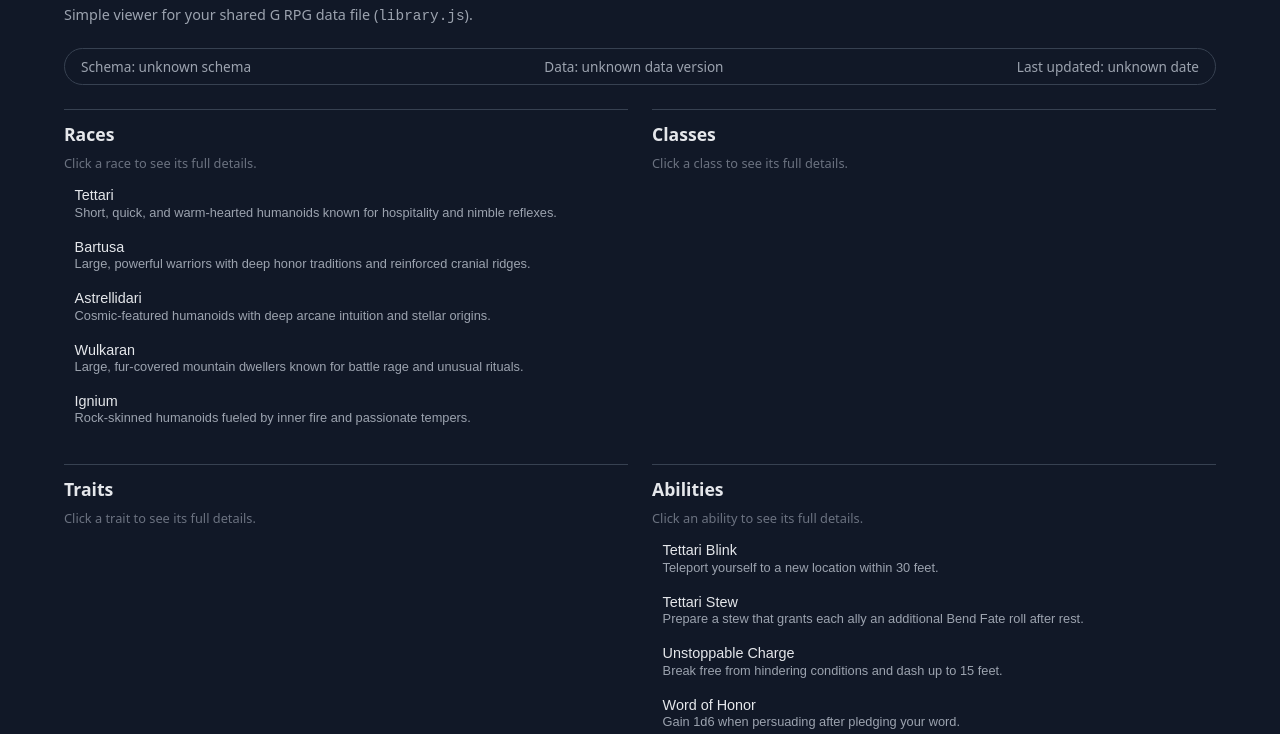
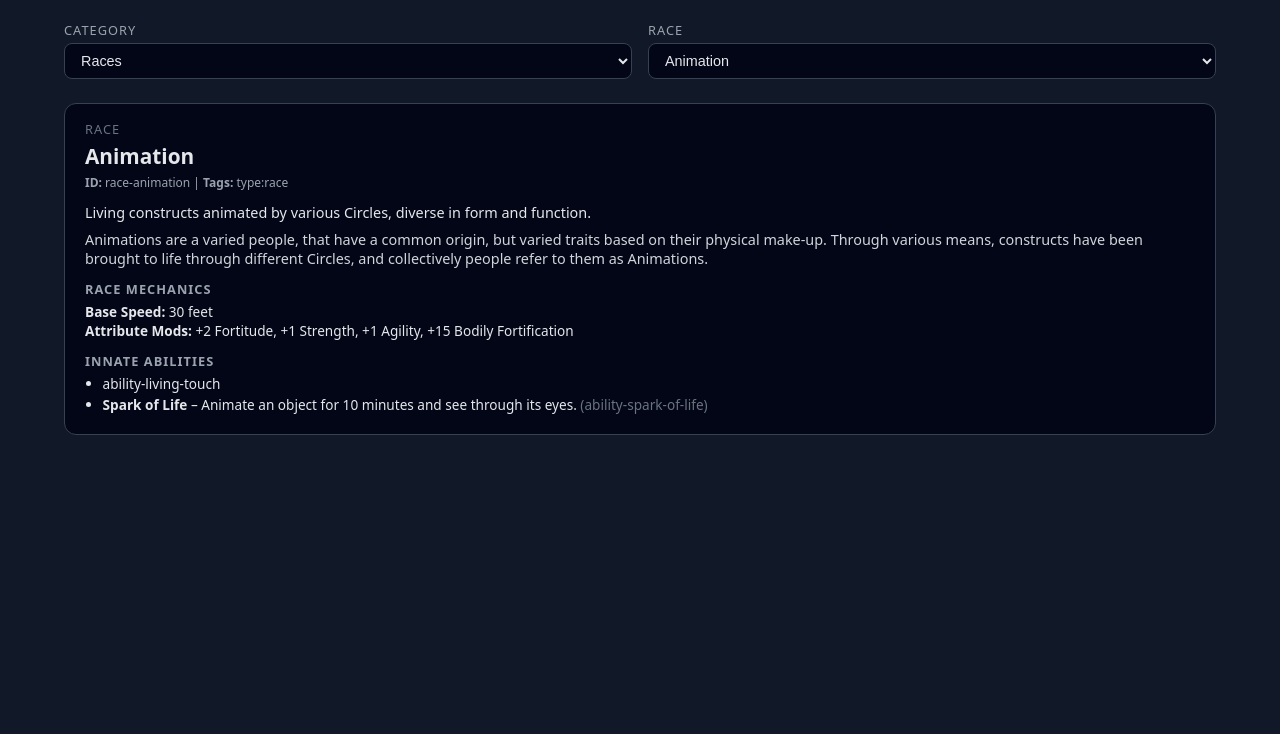
Before and after one commit to jhetonthenet/GRPG, a plain HTML site: page index.html in a window 1280 px wide. Shown: the part 66-800 px from the top of the page. Drawn offline with Linux system fonts and the light colour scheme.

Commit message:
OVERHAUL
Added dropdown controls for category and record selection, enhancing user interaction with the G RPG Library Viewer.

```diff
--- a/index.html
+++ b/index.html
@@ -5,12 +5,6 @@
   <title>G RPG Library Viewer</title>
   <meta name="viewport" content="width=device-width, initial-scale=1.0" />
 
-  <!--
-    BASIC STYLES
-    ------------
-    Dark background, light text, simple 2-column grid of lists
-    plus a details panel below.
-  -->
   <style>
     * {
       box-sizing: border-box;
@@ -33,108 +27,54 @@
 
     h1 {
       font-size: 1.8rem;
-      margin-bottom: 0.5rem;
-    }
-
-    .subtitle {
-      font-size: 0.9rem;
-      color: #9ca3af;
       margin-bottom: 1.5rem;
     }
 
-    .meta-bar {
-      background: #111827;
-      border-radius: 999px;
-      border: 1px solid #374151;
-      padding: 0.5rem 1rem;
+    /* --- Dropdown row layout --- */
+    .controls-row {
+      display: flex;
+      flex-wrap: wrap;
+      gap: 1rem;
       margin-bottom: 1.5rem;
-      font-size: 0.85rem;
-      color: #9ca3af;
-      display: flex;
-      justify-content: space-between;
-      align-items: center;
-      gap: 1rem;
-      white-space: nowrap;
-      overflow: hidden;
     }
 
-    .meta-bar span {
-      overflow: hidden;
-      text-overflow: ellipsis;
+    .select-group {
+      display: flex;
+      flex-direction: column;
+      gap: 0.25rem;
+      min-width: 220px;
+      flex: 1 1 220px;
     }
 
-    .grid {
-      display: grid;
-      grid-template-columns: repeat(2, minmax(0, 1fr));
-      gap: 1.5rem;
-      margin-bottom: 2rem;
-    }
-
-    @media (max-width: 900px) {
-      .grid {
-        grid-template-columns: 1fr;
-      }
-    }
-
-    .section-card {
-      border-top: 1px solid #374151;
-      padding-top: 0.75rem;
-    }
-
-    .section-title {
-      font-size: 1.1rem;
-      font-weight: 600;
-      margin-bottom: 0.5rem;
-    }
-
-    .list-help {
+    .select-label {
       font-size: 0.8rem;
-      color: #6b7280;
-      margin-bottom: 0.5rem;
-    }
-
-    .record-list {
-      list-style: none;
-      max-height: 260px;
-      overflow-y: auto;
-      padding-right: 0.25rem;
-    }
-
-    .record-button {
-      width: 100%;
-      text-align: left;
-      font-size: 0.9rem;
-      padding: 0.4rem 0.6rem;
-      margin-bottom: 0.25rem;
-      border-radius: 0.375rem;
-      border: 1px solid transparent;
-      background: transparent;
-      color: inherit;
-      cursor: pointer;
-      transition: background 0.12s ease, border-color 0.12s ease;
-    }
-
-    .record-button:hover {
-      background: #1f2937;
-      border-color: #374151;
-    }
-
-    .record-button.active {
-      background: #111827;
-      border-color: #10b981;  /* emerald accent */
-      color: #ecfdf5;
-    }
-
-    .record-name {
-      font-weight: 500;
-      margin-bottom: 0.1rem;
-    }
-
-    .record-summary {
-      font-size: 0.8rem;
+      text-transform: uppercase;
+      letter-spacing: 0.08em;
       color: #9ca3af;
     }
 
+    select {
+      background: #020617;
+      color: #e5e7eb;
+      border-radius: 0.5rem;
+      border: 1px solid #374151;
+      padding: 0.5rem 0.75rem;
+      font-size: 0.9rem;
+      outline: none;
+      cursor: pointer;
+    }
+
+    select:focus {
+      border-color: #10b981;
+      box-shadow: 0 0 0 1px #10b98144;
+    }
+
+    select:disabled {
+      opacity: 0.4;
+      cursor: not-allowed;
+    }
+
+    /* --- Details card --- */
     .details-card {
       border-radius: 0.75rem;
       border: 1px solid #374151;
@@ -189,6 +129,15 @@
       white-space: pre-line;
     }
 
+    .details-body-text ul {
+      padding-left: 1.1rem;
+      margin: 0.25rem 0;
+    }
+
+    .details-body-text li {
+      margin-bottom: 0.15rem;
+    }
+
     .muted {
       color: #6b7280;
       font-size: 0.85rem;
@@ -200,80 +149,43 @@
   <div class="app-container">
     <header>
       <h1>G RPG Library Viewer</h1>
-      <p class="subtitle">
-        Simple viewer for your shared G&nbsp;RPG data file
-        (<code>library.js</code>).
-      </p>
     </header>
 
-    <!--
-      META BAR
-      --------
-      Filled from GRPG_LIBRARY.meta.
-      Shows schema version, data version, and last updated date.
-    -->
-    <div class="meta-bar" id="metaBar">
-      <span>Loading library...</span>
-    </div>
-
-    <!--
-      FOUR CATEGORY LISTS
-      -------------------
-      Races, Classes, Traits, Abilities.
-      Each <ul> is populated by JavaScript using GRPG_LIBRARY.<category>.
-    -->
     <main>
-      <section class="grid">
-        <div class="section-card">
-          <h2 class="section-title">Races</h2>
-          <p class="list-help">Click a race to see its full details.</p>
-          <ul id="raceList" class="record-list"></ul>
+      <!-- CATEGORY + RECORD DROPDOWNS -->
+      <section class="controls-row">
+        <div class="select-group">
+          <label for="categorySelect" class="select-label">Category</label>
+          <select id="categorySelect">
+            <option value="">Select a category…</option>
+            <!-- Options filled by JS -->
+          </select>
         </div>
 
-        <div class="section-card">
-          <h2 class="section-title">Classes</h2>
-          <p class="list-help">Click a class to see its full details.</p>
-          <ul id="classList" class="record-list"></ul>
-        </div>
-
-        <div class="section-card">
-          <h2 class="section-title">Traits</h2>
-          <p class="list-help">Click a trait to see its full details.</p>
-          <ul id="traitList" class="record-list"></ul>
-        </div>
-
-        <div class="section-card">
-          <h2 class="section-title">Abilities</h2>
-          <p class="list-help">Click an ability to see its full details.</p>
-          <ul id="abilityList" class="record-list"></ul>
+        <div class="select-group">
+          <label for="recordSelect" class="select-label" id="recordSelectLabel">
+            Record
+          </label>
+          <select id="recordSelect" disabled>
+            <option value="">Select a record…</option>
+            <!-- Options filled by JS -->
+          </select>
         </div>
       </section>
 
-      <!--
-        DETAILS PANEL
-        -------------
-        When you click a record in any list, we update this panel
-        to show all the info about that record.
-      -->
+      <!-- DETAILS PANEL -->
       <section class="details-card" id="detailsPanel">
-        <p class="muted">Select a race, class, trait, or ability to see its details here.</p>
+        <p class="muted">
+          Choose a category, then a specific entry to see its full details here.
+        </p>
       </section>
     </main>
   </div>
 
-  <!--
-    1) Load the data file first.
-       This creates global window.GRPG_LIBRARY and window.TAG_DEFINITIONS.
-  -->
+  <!-- Load data file (defines window.GRPG_LIBRARY) -->
   <script src="library.js"></script>
 
-  <!--
-    2) Simple script that reads GRPG_LIBRARY and renders the page.
-  -->
   <script>
-    // Keep track of the currently selected button so we can style it.
-    var currentActiveButton = null;
-
     // Helper: safely get the library object (or null if missing).
     function getLibrary() {
       if (window.GRPG_LIBRARY) {
@@ -282,89 +194,103 @@
       return null;
     }
 
-    // Fill in the meta bar at the top of the page.
-    function renderMetaInfo(library) {
-      var meta = library.meta || {};
-      var schemaVersion = meta.schemaVersion || "unknown schema";
-      var dataVersion   = meta.dataVersion   || "unknown data version";
-      var lastUpdated   = meta.lastUpdated   || "unknown date";
-
-      var metaBar = document.getElementById("metaBar");
-      metaBar.innerHTML =
-        "<span>Schema: " + schemaVersion + "</span>" +
-        "<span>Data: " + dataVersion + "</span>" +
-        "<span>Last updated: " + lastUpdated + "</span>";
+    // Helper: format keys like "baseSpeedFeet" or "dodgeChance" into labels.
+    function formatStatKey(key) {
+      if (!key) return "";
+      var withSpaces = key.replace(/([A-Z])/g, " $1").replace(/_/g, " ");
+      return withSpaces.replace(/\b\w/g, function (c) { return c.toUpperCase(); });
     }
 
-    // Create one clickable list item for a record (race, class, etc.).
-    function addRecordButton(categoryName, record, listElement) {
-      var li = document.createElement("li");
+    // Build a mechanics section for Race records (speed, attribute mods, traits, abilities).
+    function renderRaceMechanics(record, library) {
+      var mech = record.mechanics || {};
+      var lines = [];
 
-      var button = document.createElement("button");
-      button.className = "record-button";
+      // Base speed
+      if (mech.baseSpeedFeet != null) {
+        lines.push('<strong>Base Speed:</strong> ' + mech.baseSpeedFeet + ' feet');
+      }
 
-      var nameDiv = document.createElement("div");
-      nameDiv.className = "record-name";
-      nameDiv.textContent = record.name || "(Unnamed)";
+      // Attribute modifiers
+      if (mech.attributeMods && typeof mech.attributeMods === "object") {
+        var attrs = Object.keys(mech.attributeMods).map(function (key) {
+          var label = formatStatKey(key);
+          var val = mech.attributeMods[key];
+          var sign = val >= 0 ? "+" : "";
+          return sign + val + " " + label;
+        });
+        if (attrs.length) {
+          lines.push('<strong>Attribute Mods:</strong> ' + attrs.join(", "));
+        }
+      }
 
-      var summaryDiv = document.createElement("div");
-      summaryDiv.className = "record-summary";
-      summaryDiv.textContent = record.summary || "";
+      var html = "";
 
-      button.appendChild(nameDiv);
-      button.appendChild(summaryDiv);
+      if (lines.length) {
+        html += '<div class="details-section-label">Race Mechanics</div>';
+        html += '<div class="details-body-text">' + lines.join("<br>") + "</div>";
+      }
 
-      // When you click this item:
-      // 1) mark it as active (green border),
-      // 2) update the details panel with showDetails().
-      button.addEventListener("click", function () {
-        if (currentActiveButton) {
-          currentActiveButton.classList.remove("active");
+      // Innate traits (by name if we have them)
+      if (Array.isArray(mech.innateTraits) && mech.innateTraits.length) {
+        var traitHtml = [];
+        mech.innateTraits.forEach(function (traitId) {
+          var label = traitId;
+          if (library && library.traits && library.traits[traitId]) {
+            var t = library.traits[traitId];
+            label = (t.name || traitId) + ' <span class="muted">(' + traitId + ')</span>';
+          }
+          traitHtml.push(label);
+        });
+
+        if (traitHtml.length) {
+          html += '<div class="details-section-label">Innate Traits</div>';
+          html += '<div class="details-body-text"><ul>';
+          traitHtml.forEach(function (entry) {
+            html += "<li>" + entry + "</li>";
+          });
+          html += "</ul></div>";
         }
-        button.classList.add("active");
-        currentActiveButton = button;
+      }
 
-        showDetails(categoryName, record);
-      });
+      // Innate abilities (pull name + summary from abilities table)
+      if (Array.isArray(mech.innateAbilities) && mech.innateAbilities.length) {
+        var abilityHtml = [];
+        mech.innateAbilities.forEach(function (abilityId) {
+          var label = abilityId;
+          if (library && library.abilities && library.abilities[abilityId]) {
+            var a = library.abilities[abilityId];
+            label = "<strong>" + (a.name || abilityId) + "</strong>";
+            if (a.summary) {
+              label += " – " + a.summary;
+            }
+            label += ' <span class="muted">(' + abilityId + ')</span>';
+          }
+          abilityHtml.push(label);
+        });
 
-      li.appendChild(button);
-      listElement.appendChild(li);
-    }
+        if (abilityHtml.length) {
+          html += '<div class="details-section-label">Innate Abilities</div>';
+          html += '<div class="details-body-text"><ul>';
+          abilityHtml.forEach(function (entry) {
+            html += "<li>" + entry + "</li>";
+          });
+          html += "</ul></div>";
+        }
+      }
 
-    // Render all four category lists from the library object.
-    function renderCategoryLists(library) {
-      var raceList    = document.getElementById("raceList");
-      var classList   = document.getElementById("classList");
-      var traitList   = document.getElementById("traitList");
-      var abilityList = document.getElementById("abilityList");
-
-      raceList.innerHTML    = "";
-      classList.innerHTML   = "";
-      traitList.innerHTML   = "";
-      abilityList.innerHTML = "";
-
-      var raceRecords    = library.races    ? Object.values(library.races)    : [];
-      var classRecords   = library.classes  ? Object.values(library.classes)  : [];
-      var traitRecords   = library.traits   ? Object.values(library.traits)   : [];
-      var abilityRecords = library.abilities? Object.values(library.abilities): [];
-
-      for (var i = 0; i < raceRecords.length; i++) {
-        addRecordButton("Race", raceRecords[i], raceList);
-      }
-      for (var j = 0; j < classRecords.length; j++) {
-        addRecordButton("Class", classRecords[j], classList);
-      }
-      for (var k = 0; k < traitRecords.length; k++) {
-        addRecordButton("Trait", traitRecords[k], traitList);
-      }
-      for (var m = 0; m < abilityRecords.length; m++) {
-        addRecordButton("Ability", abilityRecords[m], abilityList);
-      }
+      return html;
     }
 
     // Update the big details panel with the chosen record.
     function showDetails(categoryName, record) {
       var detailsPanel = document.getElementById("detailsPanel");
+
+      if (!record) {
+        detailsPanel.innerHTML =
+          '<p class="muted">Choose a category, then a specific entry to see its full details here.</p>';
+        return;
+      }
 
       var tagsArray = Array.isArray(record.tags) ? record.tags : [];
       var tags = tagsArray.length > 0 ? tagsArray.join(", ") : "—";
@@ -390,6 +316,12 @@
 
       if (record.description) {
         html += '<div class="details-description">' + record.description + "</div>";
+      }
+
+      // Extra info for Races: show mechanics & connected abilities/traits.
+      if (categoryName === "Race") {
+        var library = getLibrary();
+        html += renderRaceMechanics(record, library);
       }
 
       if (rulesText) {
@@ -427,11 +359,12 @@
     }
 
     // MAIN INITIALIZATION
-    // -------------------
     (function init() {
       var library = getLibrary();
+      var categorySelect = document.getElementById("categorySelect");
+      var recordSelect = document.getElementById("recordSelect");
+      var recordSelectLabel = document.getElementById("recordSelectLabel");
 
-      // If something went wrong loading the data file, show an error.
       if (!library) {
         var detailsPanel = document.getElementById("detailsPanel");
         detailsPanel.innerHTML =
@@ -440,13 +373,94 @@
         return;
       }
 
-      renderMetaInfo(library);
-      renderCategoryLists(library);
+      // Map of categories we support
+      var CATEGORY_CONFIG = [
+        { key: "races",    label: "Races",    displayName: "Race" },
+        { key: "classes",  label: "Classes",  displayName: "Class" },
+        { key: "traits",   label: "Traits",   displayName: "Trait" },
+        { key: "abilities",label: "Abilities",displayName: "Ability" }
+      ];
 
-      // Optionally show the first race by default so the panel isn't empty.
-      var firstRace = library.races ? Object.values(library.races)[0] : null;
-      if (firstRace) {
-        showDetails("Race", firstRace);
+      // Populate category dropdown with only categories that have data.
+      CATEGORY_CONFIG.forEach(function (cat) {
+        var table = library[cat.key];
+        if (table && Object.keys(table).length > 0) {
+          var opt = document.createElement("option");
+          opt.value = cat.key;
+          opt.textContent = cat.label;
+          categorySelect.appendChild(opt);
+        }
+      });
+
+      var currentCategoryKey = "";
+      var currentCategoryDisplayName = "";
+
+      // When the category changes, repopulate the record dropdown.
+      categorySelect.addEventListener("change", function () {
+        currentCategoryKey = categorySelect.value;
+        currentCategoryDisplayName = "";
+
+        // Clear record select
+        recordSelect.innerHTML = '<option value="">Select a record…</option>';
+        recordSelect.disabled = true;
+
+        // Reset details panel
+        showDetails("", null);
+
+        if (!currentCategoryKey) return;
+
+        var config = CATEGORY_CONFIG.find(function (c) {
+          return c.key === currentCategoryKey;
+        });
+        if (!config) return;
+
+        currentCategoryDisplayName = config.displayName;
+        recordSelectLabel.textContent = config.label.slice(0, -1) || "Record";
+
+        var table = library[currentCategoryKey];
+        if (!table) return;
+
+        var records = Object.values(table);
+
+        // Sort by name if present
+        records.sort(function (a, b) {
+          return (a.name || "").localeCompare(b.name || "");
+        });
+
+        records.forEach(function (rec) {
+          var opt = document.createElement("option");
+          opt.value = rec.id;
+          opt.textContent = rec.name || rec.id;
+          recordSelect.appendChild(opt);
+        });
+
+        if (records.length > 0) {
+          recordSelect.disabled = false;
+          // Auto-select first record and show its details.
+          recordSelect.value = records[0].id;
+          showDetails(currentCategoryDisplayName, records[0]);
+        }
+      });
+
+      // When a specific record is chosen, show its details.
+      recordSelect.addEventListener("change", function () {
+        if (!currentCategoryKey) return;
+        var table = library[currentCategoryKey];
+        if (!table) return;
+
+        var recordId = recordSelect.value;
+        var rec = table[recordId];
+        if (!rec) {
+          showDetails("", null);
+          return;
+        }
+        showDetails(currentCategoryDisplayName, rec);
+      });
+
+      // Optionally choose the first available category by default.
+      if (categorySelect.options.length > 1) {
+        categorySelect.selectedIndex = 1;
+        categorySelect.dispatchEvent(new Event("change"));
       }
     })();
   </script>
```
